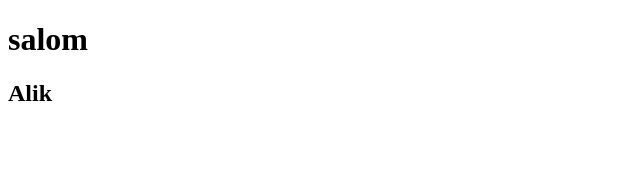
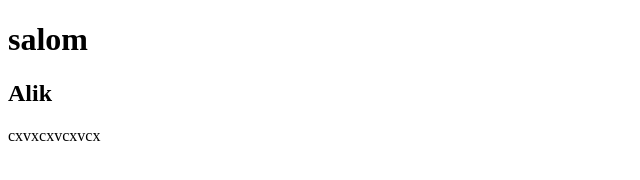
Before and after one commit to soktarilikman/first_project, a plain HTML site: page first_project/index.html in a window 1280 px wide. Shown: the whole page, without its empty margins (0-640 px from the left). Drawn offline with Linux system fonts and the light colour scheme.

Commit message:
vvcxvcxvx

```diff
--- a/first_project/index.html
+++ b/first_project/index.html
@@ -9,5 +9,6 @@
 <body>
     <h1>salom</h1>
     <h2>Alik</h2>
+    cxvxcxvcxvcx
 </body>
 </html>
```
